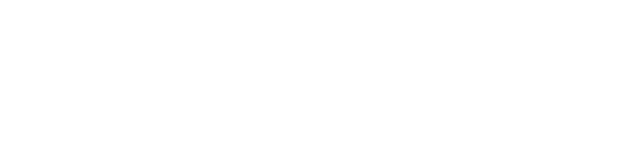
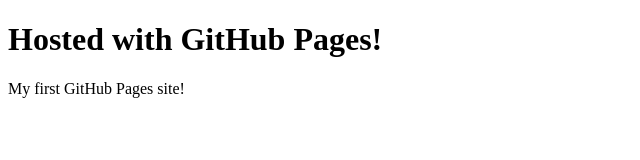
Before and after one commit to oceaan-pendharkar/oceaan-pendharkar.github.io, a plain HTML site: page index.html in a window 1280 px wide. Shown: the whole page, without its empty margins (0-640 px from the left). Drawn offline with Linux system fonts and the light colour scheme.

Commit message:
Add message for test.

```diff
--- a/index.html
+++ b/index.html
@@ -9,6 +9,8 @@
 </head>
 
 <body>
+    <h1>Hosted with GitHub Pages!</h1>
+    <p>My first GitHub Pages site!</p>
 
 </body>
 
```
